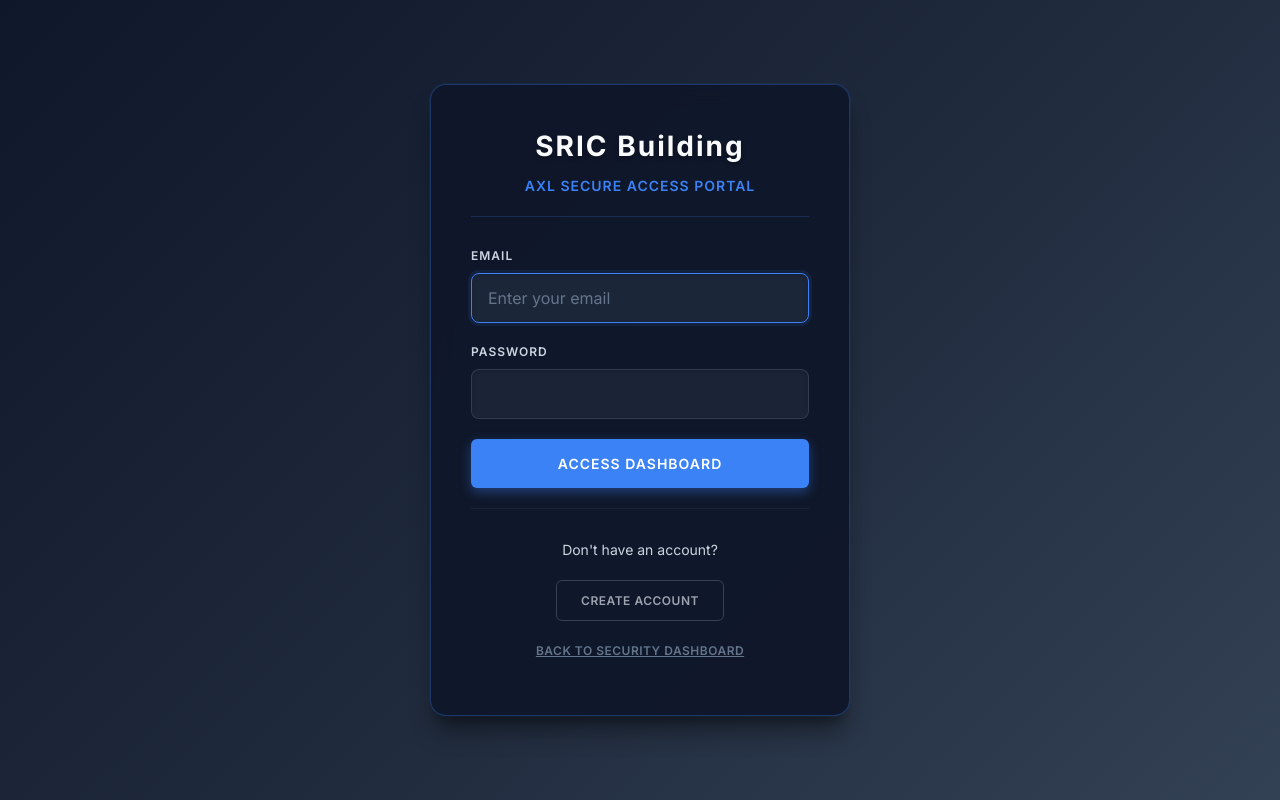
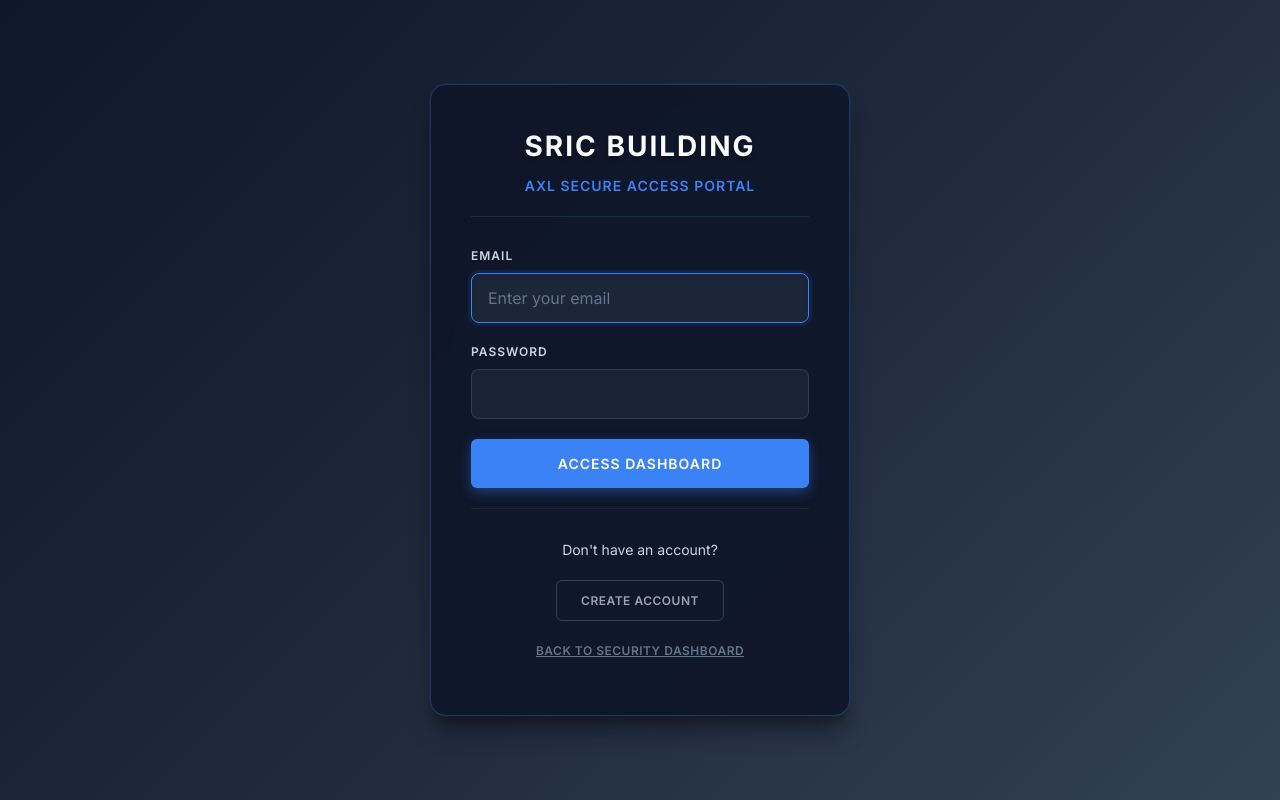
Before and after one commit to BenLittle1/AXL_Guestlist_Website, a website: page login.html in a window 1280 px wide. Drawn offline with nearby package versions, Linux system fonts and the light colour scheme.

Commit message:
Update login page title to SRIC BUILDING (all caps)

```diff
--- a/login.html
+++ b/login.html
@@ -15,7 +15,7 @@
     <div class="login-container">
         <div class="login-card">
             <div class="login-header">
-                <h1 class="login-title">SRIC Building</h1>
+                <h1 class="login-title">SRIC BUILDING</h1>
                 <p class="login-subtitle">AXL SECURE ACCESS PORTAL</p>
             </div>
 
```
